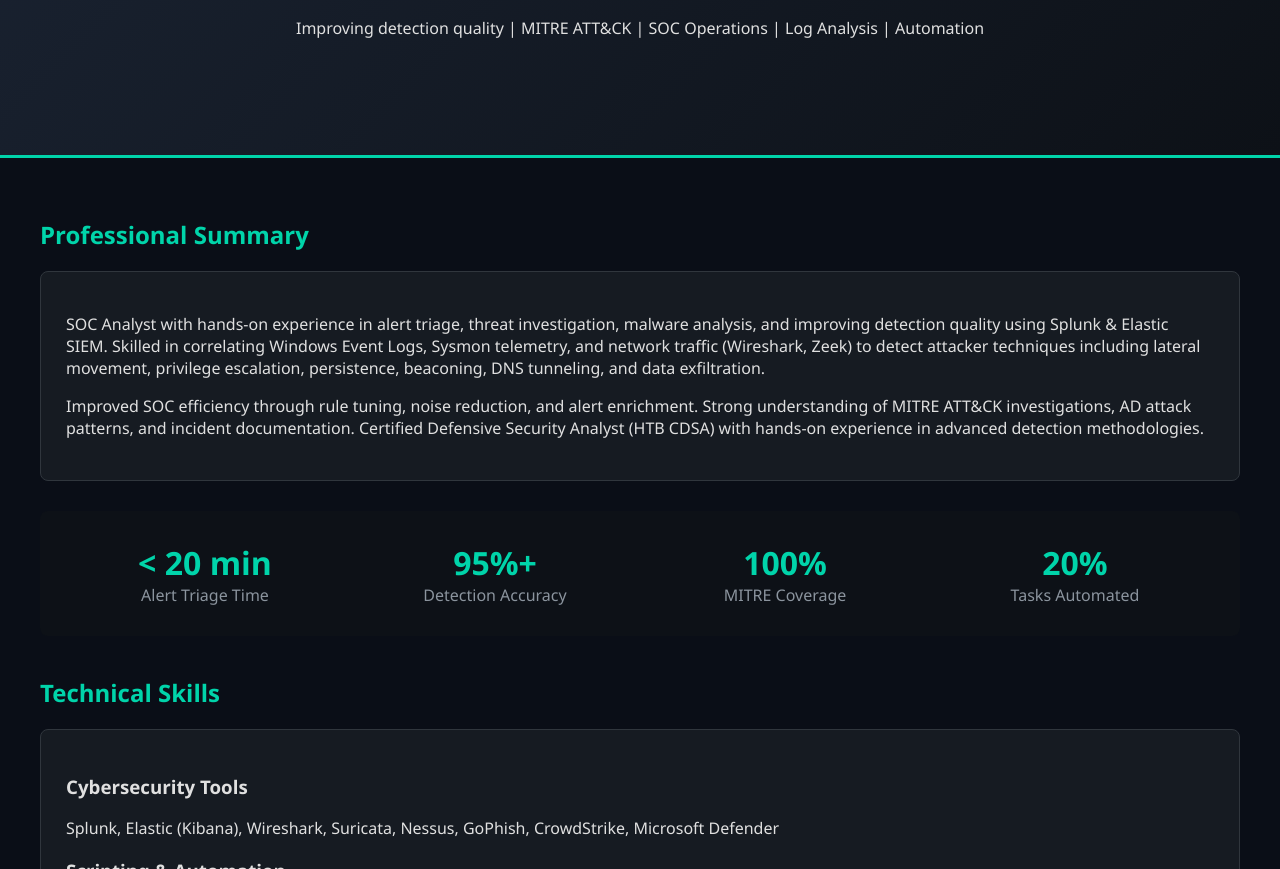
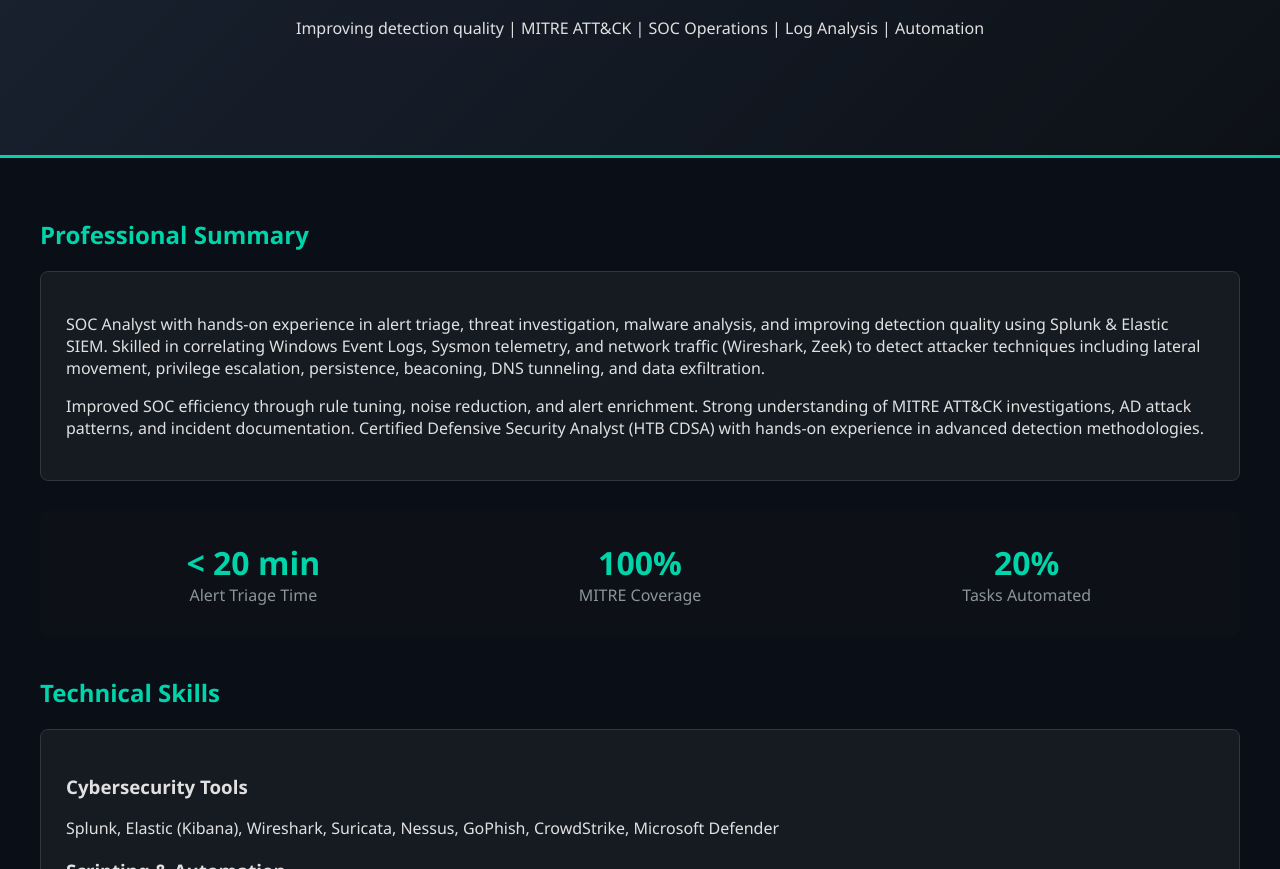
Before and after one commit to unabletofind/unabletofind.github.io, a plain HTML site: page index.html in a window 1280 px wide. Shown: the part 231-1100 px from the top of the page. Drawn offline with Linux system fonts and the light colour scheme.

Commit message:
Update index.html

```diff
--- a/index.html
+++ b/index.html
@@ -63,10 +63,6 @@
             <div class="metric">
                 <div class="metric-value">&lt; 20 min</div>
                 <div class="metric-label">Alert Triage Time</div>
-            </div>
-            <div class="metric">
-                    <div class="metric-value">95%+</div>
-                    <div class="metric-label">Detection Accuracy</div>
             </div>
             <div class="metric">
                 <div class="metric-value">100%</div>
```
